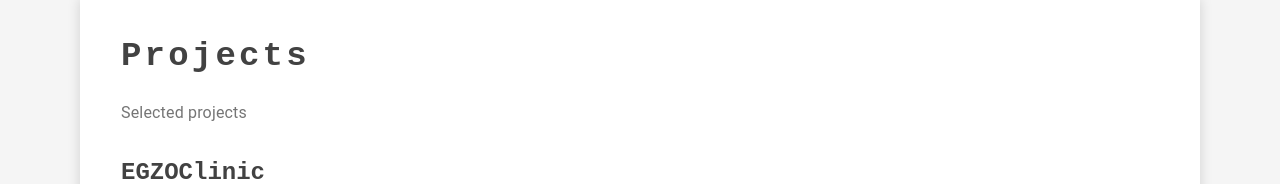
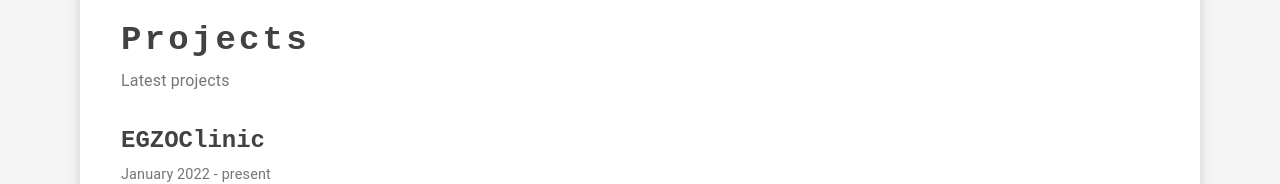
Before and after one commit to rlukawski/personal-website-2, a Next.js app: page / in a window 1280 px wide. Shown: the part 895-1079 px from the top of the page. Built offline with nearby package versions, Linux system fonts and the light colour scheme; what @mui/material-nextjs would draw is missing.

Commit message:
Style Project section

```diff
--- a/src/components/ProjectsSection.tsx
+++ b/src/components/ProjectsSection.tsx
@@ -174,7 +174,7 @@
       : null;
 
   return (
-    <SectionLayout title="Projects" subtitle="Selected projects">
+    <SectionLayout title="Projects" subtitle="Latest projects">
       <Box sx={{ display: "flex", flexDirection: "column", gap: 4 }}>
             {projects.map((project, index) => (
               <Box
--- a/src/components/SectionLayout.tsx
+++ b/src/components/SectionLayout.tsx
@@ -43,7 +43,7 @@
               fontWeight: 700,
               letterSpacing: ".2rem",
               color: grey[800],
-              mb: 3,
+              mb: 1,
             }}
           >
             {title}
```
